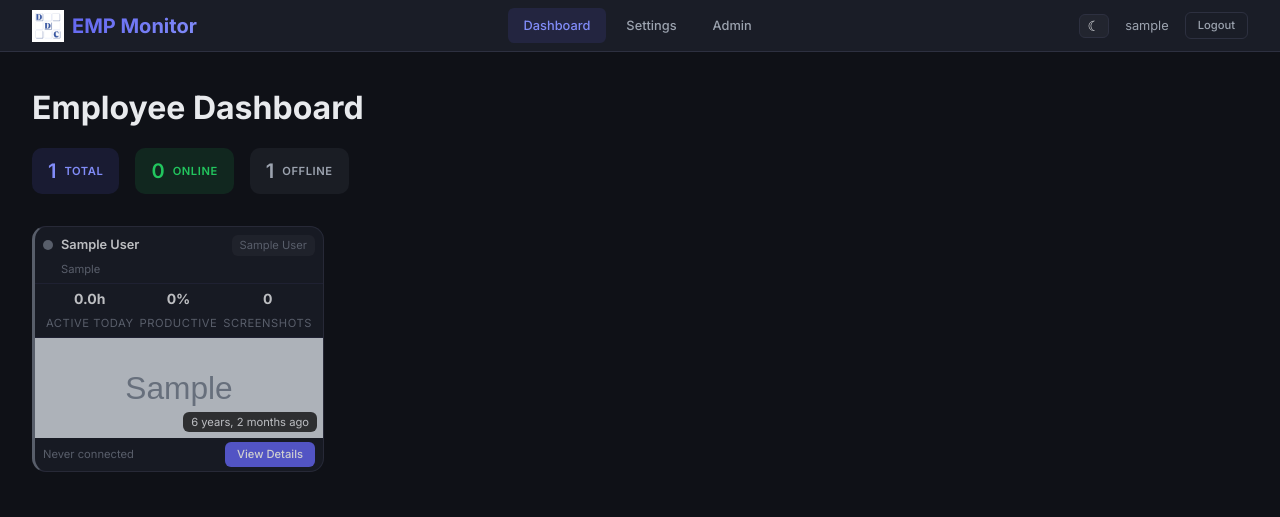
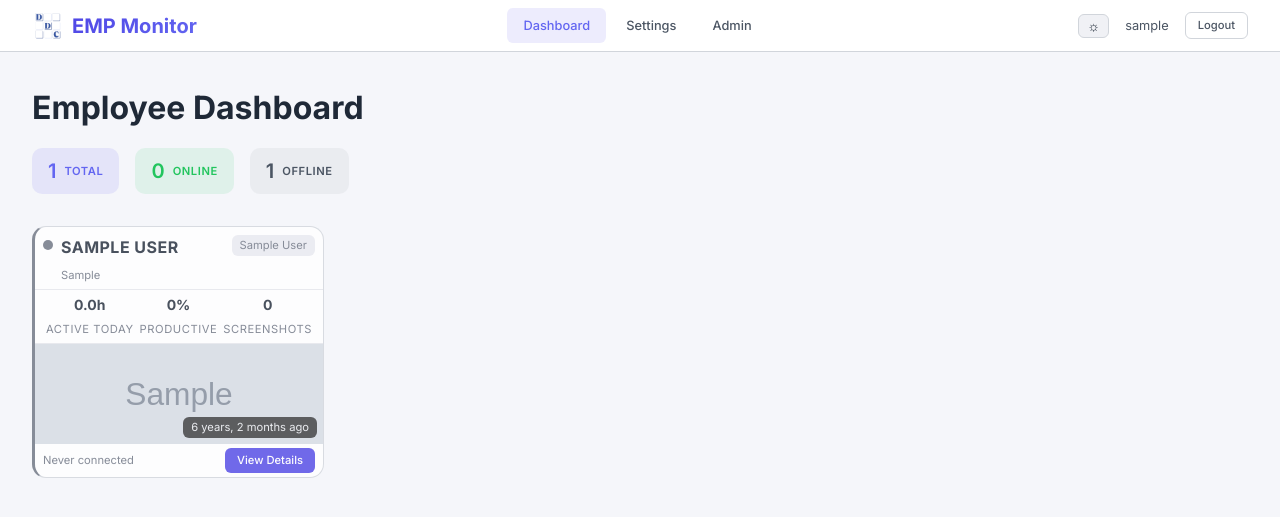
Before and after one commit to HannesBlulite/emp-monitor, a Django app: page / in a window 1280 px wide. Shown: the top 517 px of the page. Run offline with Django 5.2, Linux system fonts and the light colour scheme; a user stored in the database is signed in; tables that the repository leaves empty hold one stand-in row (values such as "Sample post"); grey boxes marked "Sample" are stand-in pictures; data that the repository does not hold is empty.

Commit message:
UI: default to light theme, make employee names more prominent

```diff
--- a/server/monitoring/templates/monitoring/base.html
+++ b/server/monitoring/templates/monitoring/base.html
@@ -2,7 +2,7 @@
 <!DOCTYPE html>
 <html lang="en">
 <head>
-    <script>document.documentElement.setAttribute('data-theme', localStorage.getItem('theme') || 'dark');</script>
+    <script>document.documentElement.setAttribute('data-theme', localStorage.getItem('theme') || 'light');</script>
     <meta charset="UTF-8">
     <meta name="viewport" content="width=device-width, initial-scale=1.0">
     <title>{% block title %}EMP Monitor{% endblock %}</title>
@@ -47,7 +47,7 @@
     {% block extra_scripts %}{% endblock %}
     <script>
     (function() {
-        var saved = localStorage.getItem('theme') || 'dark';
+        var saved = localStorage.getItem('theme') || 'light';
         document.documentElement.setAttribute('data-theme', saved);
         var btn = document.getElementById('themeToggle');
         if (btn) {
--- a/server/static/css/style.css
+++ b/server/static/css/style.css
@@ -344,9 +344,11 @@ a:hover {
 }
 
 .employee-name {
-    font-size: var(--font-size-sm);
-    font-weight: 600;
-    margin-bottom: 1px;
+    font-size: var(--font-size-md);
+    font-weight: 700;
+    margin-bottom: 2px;
+    text-transform: uppercase;
+    letter-spacing: 0.03em;
 }
 
 .employee-name a {
```
Also changed, not shown: 1 other file.
